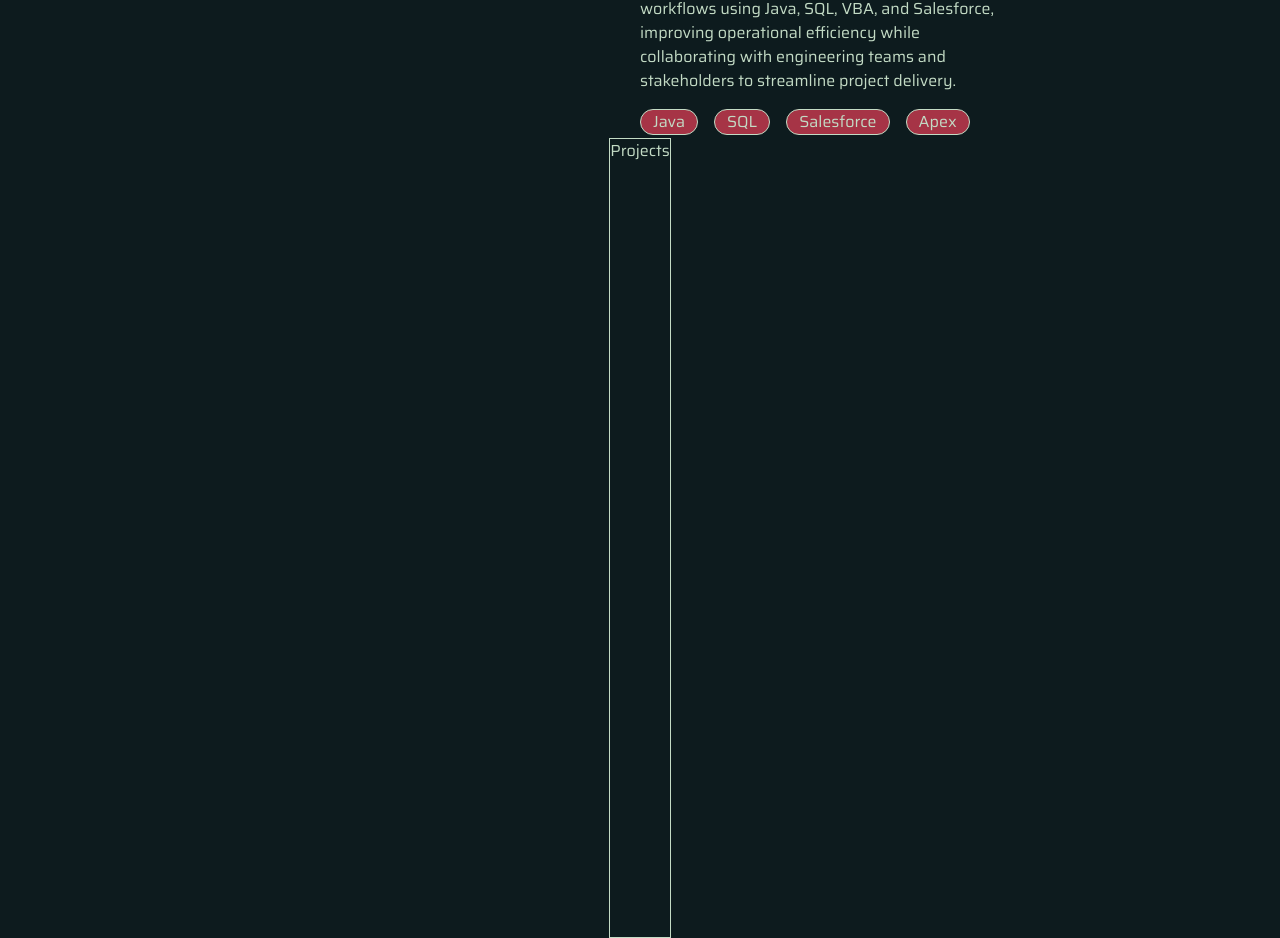
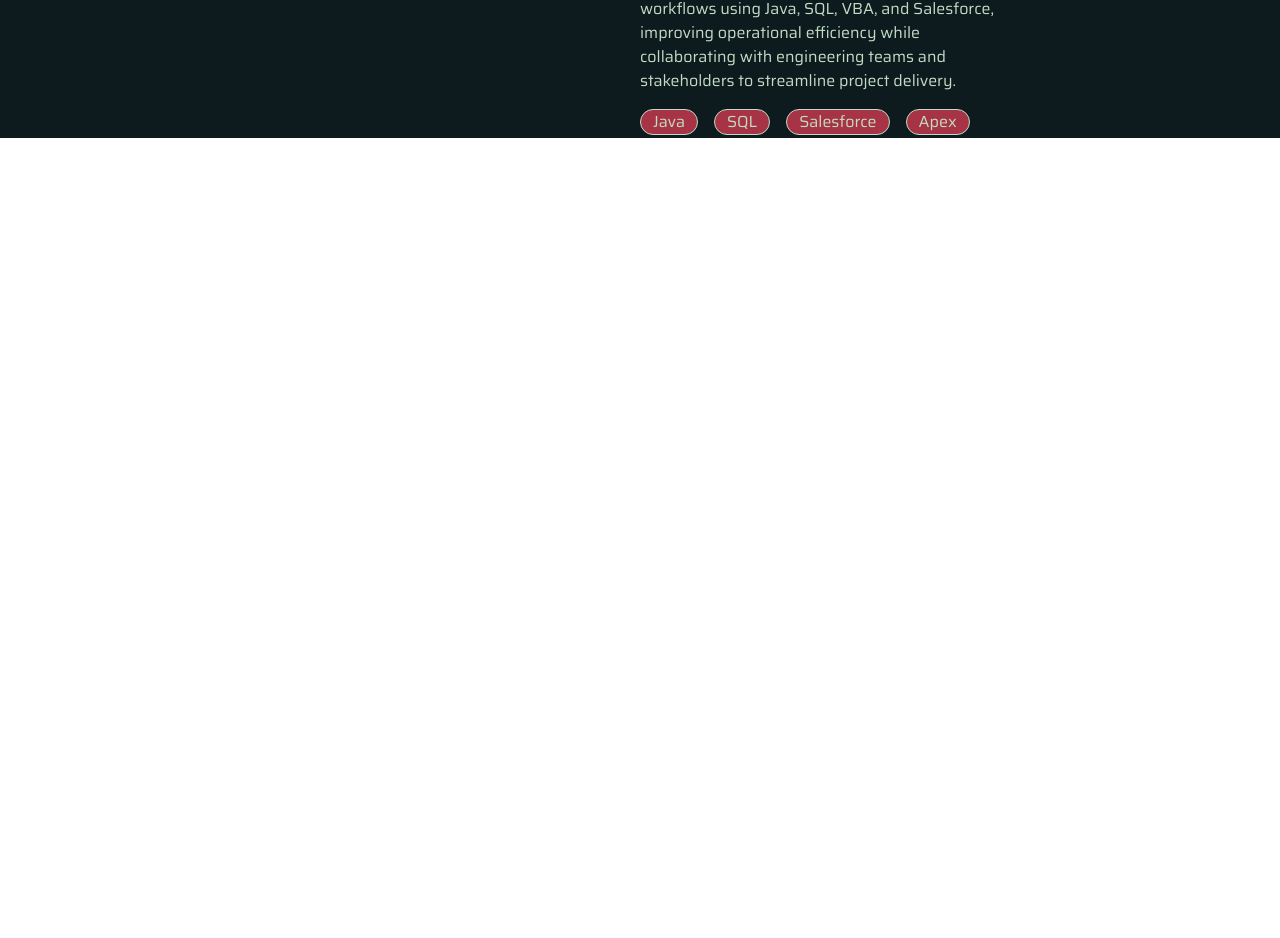
Before and after one commit to Egzavyer/portfolio, a React (Vite) app: page / in a window 1280 px wide. Shown: the part 2270-3208 px from the top of the page. After the commit the page ends 2408 px from the top, so only its background shows below. Built offline with nearby package versions, Linux system fonts and the light colour scheme.

Commit message:
temp: remove projects section

```diff
--- a/src/App.tsx
+++ b/src/App.tsx
@@ -3,7 +3,7 @@ import { Hero } from "./components/Hero";
 import { About } from "./components/About";
 import { useRef } from "react";
 import { Experience } from "./components/Experience";
-import { Projects } from "./components/Projects";
+// import { Projects } from "./components/Projects";
 
 function App() {
   const aboutSectionRef = useRef<HTMLDivElement | null>(null);
@@ -18,7 +18,7 @@ function App() {
       />
       <About aboutSectionRef={aboutSectionRef} />
       <Experience experienceSectionRef={experienceSectionRef} />
-      <Projects projectsSectionRef={projectsSectionRef} />
+      {/* <Projects projectsSectionRef={projectsSectionRef} /> */}
     </div>
   );
 }
```
